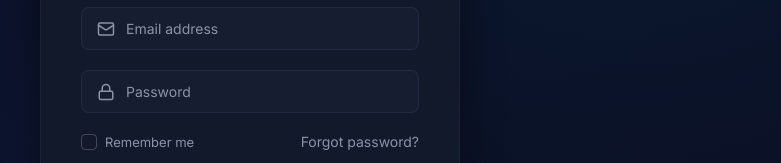
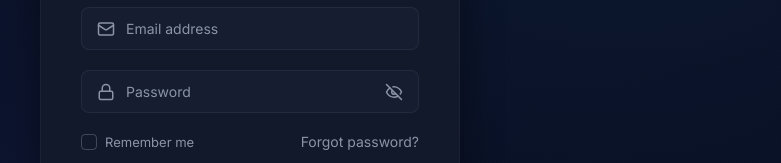
Before and after one commit to albaM15/customer-frontend, a Vue app: page /sign-in in a window 1280 px wide. Shown: the part 284-447 px from the top of the page, without its empty margins (390-1171 px from the left). Built offline with nearby package versions, Linux system fonts and the light colour scheme; what aws-amplify would draw is missing.

Commit message:
feat: add password visibility toggle and modularize profile redirect logic in sign-in flow

```diff
--- a/src/views/SignIn.vue
+++ b/src/views/SignIn.vue
@@ -10,19 +10,9 @@ const password = ref('')
 const rememberMe = ref(false)
 const errorMessage = ref('')
 const isSubmitting = ref(false)
+const showPassword = ref(false)
 
-const handleSignIn = async () => {
-  if (email.value && password.value) {
-    try {
-      isSubmitting.value = true
-      errorMessage.value = ''
-
-      const { isSignedIn, nextStep } = await signIn({
-        username: email.value,
-        password: password.value,
-      })
-
-      if (isSignedIn) {
+const checkProfileAndRedirect = async () => {
   try {
     const session = await fetchAuthSession()
     const token = session.tokens?.idToken?.toString() || session.tokens?.accessToken?.toString()
@@ -45,9 +35,28 @@ const handleSignIn = async () => {
     router.push('/create-profile')
   }
 }
+
+const handleSignIn = async () => {
+  if (email.value && password.value) {
+    try {
+      isSubmitting.value = true
+      errorMessage.value = ''
+
+      const { isSignedIn, nextStep } = await signIn({
+        username: email.value,
+        password: password.value,
+      })
+
+      if (isSignedIn) {
+        await checkProfileAndRedirect()
+      }
     } catch (error) {
       console.error('Error signing in:', error)
+      if (error.name === 'UserAlreadyAuthenticatedException') {
+        await checkProfileAndRedirect()
+      } else {
         errorMessage.value = error.message || 'Invalid email or password.'
+      }
     } finally {
       isSubmitting.value = false
     }
@@ -100,7 +109,48 @@ const handleSignIn = async () => {
             <path d="M7 11V7a5 5 0 0 1 10 0v4"></path>
           </svg>
         </div>
-        <input type="password" v-model="password" placeholder="Password" required />
+        <input
+          :type="showPassword ? 'text' : 'password'"
+          v-model="password"
+          placeholder="Password"
+          required
+        />
+        <button type="button" class="toggle-password" @click="showPassword = !showPassword">
+          <svg
+            v-if="!showPassword"
+            xmlns="http://www.w3.org/2000/svg"
+            width="18"
+            height="18"
+            viewBox="0 0 24 24"
+            fill="none"
+            stroke="currentColor"
+            stroke-width="2"
+            stroke-linecap="round"
+            stroke-linejoin="round"
+          >
+            <path d="M9.88 9.88a3 3 0 1 0 4.24 4.24"></path>
+            <path
+              d="M10.73 5.08A10.43 10.43 0 0 1 12 5c7 0 10 7 10 7a13.16 13.16 0 0 1-1.67 2.68"
+            ></path>
+            <path d="M6.61 6.61A13.526 13.526 0 0 0 2 12s3 7 10 7a9.74 9.74 0 0 0 5.39-1.61"></path>
+            <line x1="2" x2="22" y1="2" y2="22"></line>
+          </svg>
+          <svg
+            v-else
+            xmlns="http://www.w3.org/2000/svg"
+            width="18"
+            height="18"
+            viewBox="0 0 24 24"
+            fill="none"
+            stroke="currentColor"
+            stroke-width="2"
+            stroke-linecap="round"
+            stroke-linejoin="round"
+          >
+            <path d="M2 12s3-7 10-7 10 7 10 7-3 7-10 7-10-7-10-7Z"></path>
+            <circle cx="12" cy="12" r="3"></circle>
+          </svg>
+        </button>
       </div>
 
       <div class="form-options">
@@ -213,9 +263,32 @@ const handleSignIn = async () => {
   pointer-events: none;
 }
 
+.toggle-password {
+  position: absolute;
+  right: 16px;
+  background: none;
+  border: none;
+  color: var(--text-secondary);
+  display: flex;
+  align-items: center;
+  justify-content: center;
+  padding: 0;
+  cursor: pointer;
+}
+
+.toggle-password:hover {
+  color: var(--text-primary);
+}
+
+input[type='text'],
 input[type='email'],
 input[type='password'] {
   padding-left: 44px;
+}
+
+input[type='password'],
+input[type='text'] {
+  padding-right: 44px;
 }
 
 .form-options {
```
Lines whose indentation alone changed are shown as unchanged.
